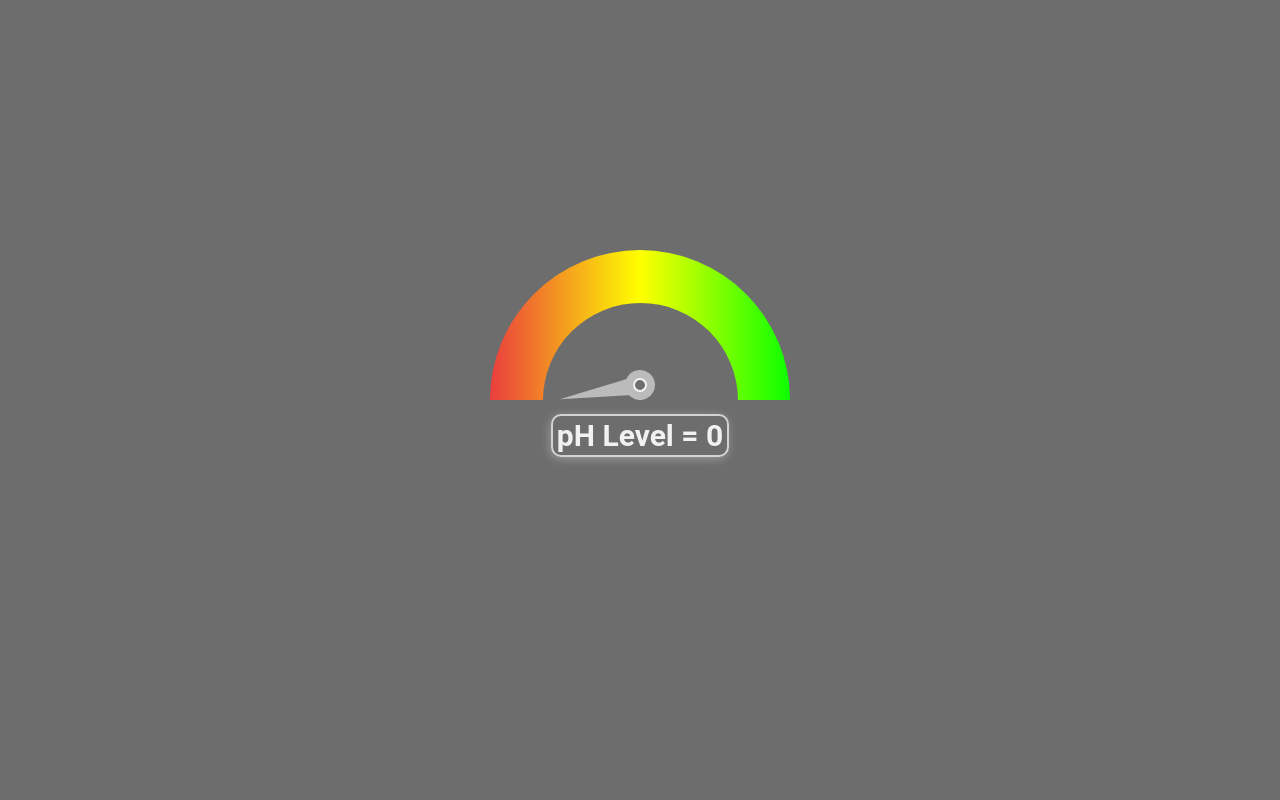
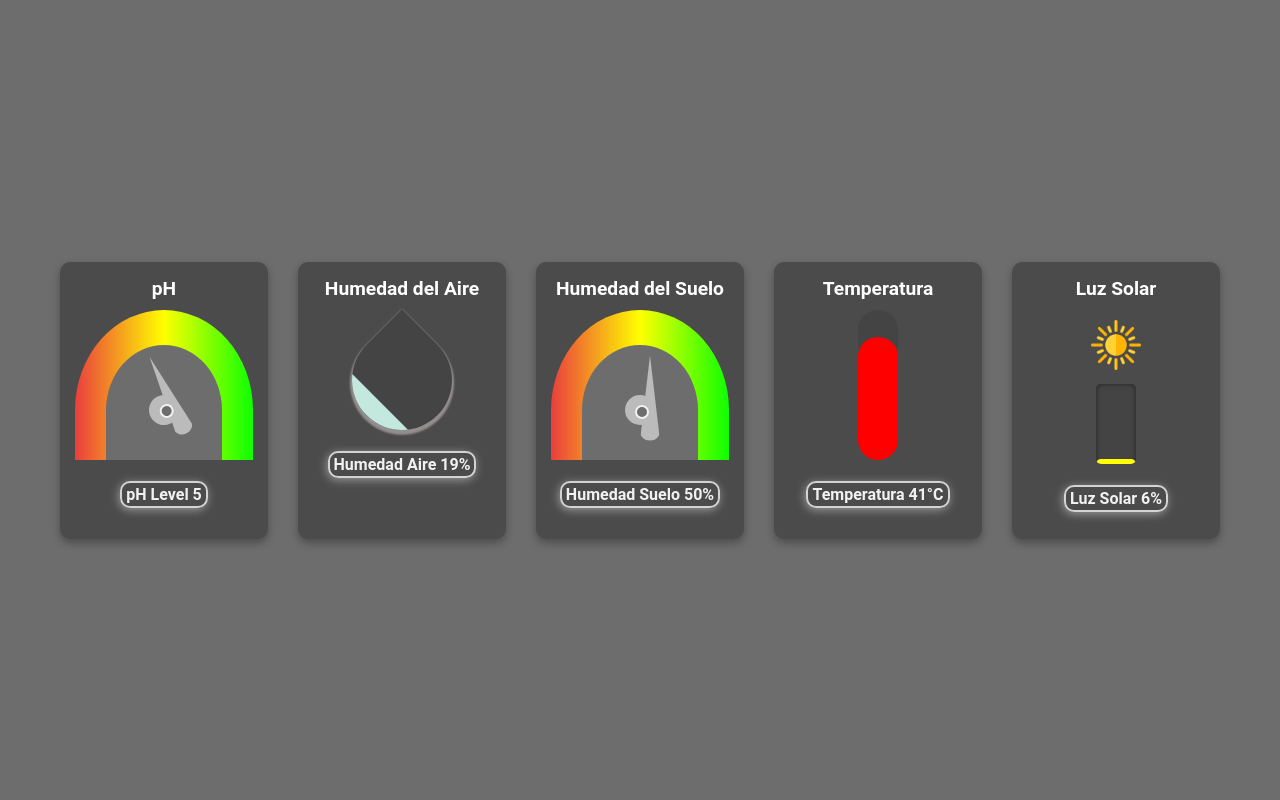
Before and after one commit to Sam220903/Algometro, a Flask app: page / in a window 1280 px wide. Run offline with Flask 3, Linux system fonts and the light colour scheme.

Commit message:
Added meters for each sensor

```diff
--- a/app.py
+++ b/app.py
@@ -4,16 +4,22 @@ import time
 
 app = Flask(__name__)
 
-# Página principal que carga el algómetro
+# Página principal que carga el dashboard
 @app.route('/')
 def index():
     return render_template('index.html')
 
-# API que devuelve un valor aleatorio entre 0 y 14
-@app.route('/get_level')
-def get_level():
-    simulated_value = random.randint(0, 14)
-    return jsonify(level=simulated_value)
+# API que devuelve valores aleatorios para todos los algómetros
+@app.route('/get_data')
+def get_data():
+    data = {
+        "ph": random.randint(0, 14),
+        "humidityAir": random.randint(0, 100),      # Porcentaje de humedad del aire
+        "humiditySoil": random.randint(0, 100),     # Porcentaje de humedad del suelo
+        "temperature": random.randint(0, 50),       # Temperatura en °C
+        "light": random.randint(0, 100)             # Luz solar en porcentaje
+    }
+    return jsonify(data)
 
 if __name__ == '__main__':
     app.run(debug=True)
--- a/static/script.js
+++ b/static/script.js
@@ -1,22 +1,76 @@
-const needle = document.querySelector(".needle");
-const label = document.querySelector(".label span");
+const algometers = {
+    ph: document.querySelector(".algometer:nth-of-type(1) .needle"),
+    humidityAir: document.querySelector(".algometer:nth-of-type(2) .drop-fill"),
+    humiditySoil: document.querySelector(".algometer:nth-of-type(3) .needle"),
+    temperature: document.querySelector(".algometer:nth-of-type(4) .mercury"),
+    light: document.querySelector(".algometer:nth-of-type(5) .battery-fill")
+};
 
-// Función para cambiar el nivel de la aguja
-function changeLevel(value) {
-    // Ajuste de la rotación para cubrir el rango de 0 a 14, empezando en -90° y terminando en 90°
-    let rotationDeg = -90 + (value * (180 / 14)); // Rotación entre -90 y 90 grados
-    let levelText = `ph Level = ${value}`;
+const labels = {
+    ph: document.querySelector(".algometer:nth-of-type(1) .label span"),
+    humidityAir: document.querySelector(".algometer:nth-of-type(2) .label span"),
+    humiditySoil: document.querySelector(".algometer:nth-of-type(3) .label span"),
+    temperature: document.querySelector(".algometer:nth-of-type(4) .label span"),
+    light: document.querySelector(".algometer:nth-of-type(5) .label span")
+};
 
-    needle.style.transform = `translate(-50%, -50%) rotate(${rotationDeg}deg)`;
-    label.textContent = levelText;
+// Función para actualizar la visualización del pH
+function updatePh(value) {
+    let rotationDeg = -90 + (value * (180 / 14)); // Rotación entre -90° y 90°
+    algometers.ph.style.transform = `translate(-50%, -50%) rotate(${rotationDeg}deg)`;
+    labels.ph.textContent = `pH Level ${value}`;
 }
 
-// Función para obtener el nivel desde el servidor
-async function fetchLevel() {
-    const response = await fetch('/get_level');
-    const data = await response.json();
-    changeLevel(data.level);
+// Función para actualizar la humedad del suelo
+function updateHumiditySoil(value) {
+    let rotationDeg = -90 + (value * (180 / 100)); // Para porcentajes (0-100)
+    algometers.humiditySoil.style.transform = `translate(-50%, -50%) rotate(${rotationDeg}deg)`;
+    labels.humiditySoil.textContent = `Humedad Suelo ${value}%`;
 }
 
-// Actualiza el nivel cada 2 segundos con un valor simulado
-setInterval(fetchLevel, 2000);
+// Función para actualizar la humedad del aire
+function updateHumidityAir(value) {
+    let height = (value / 100) * 100; // Humedad del aire en porcentaje
+    height = Math.min(height, 100);   // Limitar a 100%
+    algometers.humidityAir.style.height = `${height}%`;
+    labels.humidityAir.textContent = `Humedad Aire ${value}%`;
+}
+
+// Función para actualizar el termómetro
+function updateTemperature(value) {
+    let height = (value / 50) * 100; // Temperatura máxima 50°C
+    height = Math.min(height, 100); // Limitar a 100%
+    algometers.temperature.style.height = `${height}%`;
+    labels.temperature.textContent = `Temperatura ${value}°C`;
+}
+
+// Función para actualizar la batería (luz solar)
+function updateLight(value) {
+    let height = (value / 100) * 100; // Luz solar en porcentaje
+    height = Math.min(height, 100);   // Limitar a 100%
+    algometers.light.style.height = `${height}%`;
+    labels.light.textContent = `Luz Solar ${value}%`;
+}
+
+// Función para obtener los datos desde el servidor
+async function fetchData() {
+    try {
+        const response = await fetch('/get_data');
+        const data = await response.json();
+
+        // Actualizar cada algómetro con los datos recibidos
+        updatePh(data.ph);
+        updateHumidityAir(data.humidityAir);
+        updateHumiditySoil(data.humiditySoil);
+        updateTemperature(data.temperature);
+        updateLight(data.light);
+    } catch (error) {
+        console.error('Error al obtener los datos:', error);
+    }
+}
+
+// Actualiza los datos cada 2 segundos
+setInterval(fetchData, 2000);
+
+// Llamada inicial para mostrar datos al cargar la página
+fetchData();
--- a/static/styles.css
+++ b/static/styles.css
@@ -1,102 +1,104 @@
-*{
+* {
     margin: 0;
     padding: 0;
     box-sizing: border-box;
 }
 
-body{
+body {
     height: 100vh;
+    display: flex;
     flex-direction: column;
-    font-family: 'roboto', sans-serif;
+    font-family: 'Roboto', sans-serif;
     background-color: #6d6d6d;
 }
 
-.center{
+.center {
     display: flex;
     align-items: center;
     justify-content: center;
 }
 
-.container{
-    position: relative;
-    height: 300px;
-    width: 300px;
+.container {
+    display: grid;
+    grid-template-columns: repeat(auto-fit, minmax(200px, 1fr));
+    gap: 30px;
+    padding: 20px;
+    width: 100%;
+    max-width: 1200px;
+    margin: 0 auto;
 }
 
-.choose-level{
-    height: 100px;
-    width: 100%;
+.algometer {
+    text-align: center;
+    color: white;
+    background-color: #4b4b4b;
+    padding: 15px;
+    border-radius: 10px;
+    box-shadow: 0 4px 8px rgba(0, 0, 0, 0.3);
 }
 
-.choose-level label{
-    padding: 5px 10px;
-    margin: 0 5px;
-    border: 2px solid grey;
-    color: white;
-    border-radius: 5px;
-    cursor: pointer;
-    box-shadow: -1px 2px 10px #3d3d3d;
+.algometer h3 {
+    margin-bottom: 10px;
+    font-size: 1.2em;
 }
 
-.choose-level input[type="radio"]{
-    display: none;
-}
-
-.choose-level input[type="radio"]:checked + label{
-    background-color: rgb(200, 200, 200);
-    color: black;
-    font-weight: bold;
-    padding: 6px 12px;
-    box-shadow: -1px 2px 10px #999;
-    border-color: #9d9d9d;
-}
-
-.meter{
+.meter, .thermometer, .battery , .drop{
     position: relative;
     height: 150px;
     width: 100%;
+    margin: 0 auto;
     overflow: hidden;
 }
 
-.outer-circle{
+.meter, .thermometer, .battery {
     position: relative;
-    height: 300px;
+    height: 150px;
+    width: 100%;
+    margin: 0 auto;
+    overflow: hidden;
+}
+
+.outer-circle {
+    position: relative;
+    height: 200px;
     width: 100%;
     border-radius: 50% 50% 0 0;
-    background-image: linear-gradient(to right, rgb(234, 62, 62), yellow,rgb(13, 255, 0));
+    background-image: linear-gradient(to right, rgb(234, 62, 62), yellow, rgb(13, 255, 0));
 }
-.inner-circle{
+
+.inner-circle {
     height: 65%;
     width: 65%;
     border-radius: 50% 50% 0 0;
     background: #6d6d6d;
+    position: absolute;
+
 }
 
-.needle{
-    position: relative;
-    top: calc(50% - 15px);
+.needle {
+    position: absolute;
+    top: 50%;
     left: 50%;
-    transform: translate(-50%,-50%);
+    transform: translate(-50%, -50%);
     height: 30px;
     width: 30px;
     background-color: #bbb;
     border-radius: 50%;
     transition: transform 0.3s ease;
-    transform: translate(-50%, -50%) rotate(-100deg);
 }
 
-.needle::before{
+.needle::before {
     content: "";
-    position: relative;
+    position: absolute;
     top: -130%;
     width: 20px;
-	height: 85px;
-	background-color: #bbb;
+    height: 85px;
+    background-color: #bbb;
     clip-path: polygon(0% 100%, 50% 0%, 100% 100%);
     border-radius: 0 0 20px 20px;
 }
 
-.needle::after{
+.needle::after {
     content: "";
     position: absolute;
     height: 10px;
@@ -104,18 +106,91 @@ body{
     background-color: #6d6d6d;
     border-radius: 50%;
     border: 2px solid #f1f1f1;
+    top: 10px;
+    left: 10px;
 }
 
-.label{
+
+
+.thermometer {
+    height: 150px;
+    width: 40px;
+    background-color: #444;
+    border-radius: 20px;
+    margin: 0 auto;
+    position: relative;
+}
+
+.mercury {
+    position: absolute;
+    bottom: 0;
+    width: 100%;
+    background-color: red;
+    border-radius: 20px 20px 0 0;
+    transition: height 0.3s ease;
+}
+
+.battery {
+    height: 80px;
+    width: 40px;
+    background-color: #444;
+    border-radius: 5px;
+    margin: 0 auto;
+    position: relative;
+    box-shadow: inset 0 0 5px rgba(0,0,0,0.5);
+}
+
+.battery-fill {
+    position: absolute;
+    bottom: 0;
+    width: 100%;
+    background-color: yellow;
+    border-radius: 5px 5px 0 0;
+    transition: height 0.3s ease;
+}
+
+.drop {
+    position: relative;
+    height: 100px;
+    width: 100px;
+    box-shadow: 2px 2px 2px 2px #948e8e;
+    background-color: #444;
+    border-radius: 0% 100% 100% 100%;
+    transform: rotate(45deg);
+    overflow: hidden;
+    margin: 30px auto 0 auto; /* Centra horizontalmente */
+}
+
+.drop-fill {
+    position: absolute;
+    bottom: 0;
+    left: 50%;
+    width: 100%;
+    background-color: #c3e8de;
+    border-radius: 5px 5px 0 0;
+    transition: height 0.3s ease;
+    transform: translateX(-50%); /* Centra el fill */
+    height: 0; /* Comienza con 0 de altura */
+}
+
+
+
+
+#sun-icon{
+    max-width: 50px;
+    margin: 10px 0;
+}
+
+.label {
     height: 50px;
     width: 100%;
     user-select: none;
     margin-top: 10px;
 }
 
-.label span{
+.label span {
     padding: 2px 4px;
-    font-size: 30px;
+    font-size: 1em;
     font-weight: bold;
     color: #f1f1f1;
     border: 2px solid #d3d3d3;
--- a/templates/index.html
+++ b/templates/index.html
@@ -1,26 +1,82 @@
 <!DOCTYPE html>
-<html lang="en">
+<html lang="es">
 <head>
     <meta charset="UTF-8">
     <meta name="viewport" content="width=device-width, initial-scale=1.0">
-    <title>PH Meter</title>
+    <title>Dashboard de Agricultura Inteligente</title>
     <link rel="stylesheet" href="{{ url_for('static', filename='styles.css') }}">
 </head>
 <body class="center">
 
     <div class="container">
-        <div class="meter">
-            <div class="outer-circle center">
-                <div class="inner-circle">
-                    <div class="needle center"></div>
+
+        <!-- Algómetro de pH -->
+        <div class="algometer">
+            <h3>pH</h3>
+            <div class="meter">
+                <div class="outer-circle center">
+                    <div class="inner-circle">
+                        <div class="needle"></div>
+                    </div>
                 </div>
+            </div>
+            <div class="label center">
+                <span>pH Level 0</span>
             </div>
         </div>
 
-        <div class="label center">
-            <span>pH Level = 0</span>
+        <!-- Algómetro de Humedad del Aire -->
+        <div class="algometer">
+            <h3>Humedad del Aire</h3>
+            <div class="drop">
+                <div class="drop-fill"></div>
+            </div>
+            <div class="label center">
+                <span>Humedad Aire 0%</span>
+            </div>
+        </div>
+
+        <!-- Algómetro de Humedad del Aire -->
+        <div class="algometer">
+            <h3>Humedad del Suelo</h3>
+            <div class="meter">
+                <div class="outer-circle center">
+                    <div class="inner-circle">
+                        <div class="needle"></div>
+                    </div>
+                </div>
+            </div>
+            <div class="label center">
+                <span>Humedad Suelo 0%</span>
+            </div>
+        </div>
+
+
+
+        <!-- Termómetro de Temperatura -->
+        <div class="algometer">
+            <h3>Temperatura</h3>
+            <div class="thermometer">
+                <div class="mercury"></div>
+            </div>
+            <div class="label center">
+                <span>Temperatura 0°C</span>
+            </div>
+        </div>
+
+        <!-- Batería de Luz Solar -->
+        <div class="algometer">
+            <h3>Luz Solar</h3>
+            <img src="{{ url_for('static', filename='images/sun.png') }}" id="sun-icon" alt="">
+            <div class="battery">
+                <div class="battery-fill"></div>
+            </div>
+            <div class="label center">
+                <span>Luz Solar 0%</span>
+            </div>
         </div>
     </div>
+
 
     <script src="{{ url_for('static', filename='script.js') }}"></script>
 </body>
```
Also changed, not shown: static/images/sun.png (added).
